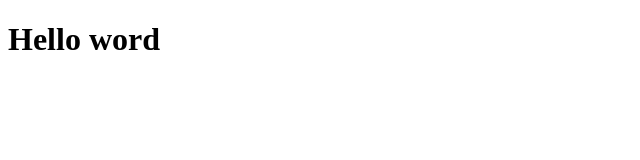
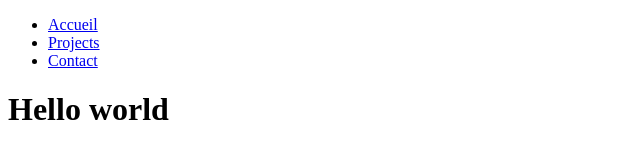
Before and after one commit to SpiderBanana/2023, a plain HTML site: page index.html in a window 1280 px wide. Shown: the whole page, without its empty margins (0-640 px from the left). Drawn offline with Linux system fonts and the light colour scheme.

Commit message:
ajout de la navbar

```diff
--- a/index.html
+++ b/index.html
@@ -7,6 +7,12 @@
     <link rel="stylesheet" href="style.css">
 </head>
 <body>
-    <h1>Hello word</h1>
+<nav>
+    <ul>
+        <li><a href="#">Accueil</a></li>
+        <li><a href="#">Projects</a></li>
+        <li><a href="#">Contact</a></li>
+</nav>
+<h1>Hello world</h1>
 </body>
 </html>
```
